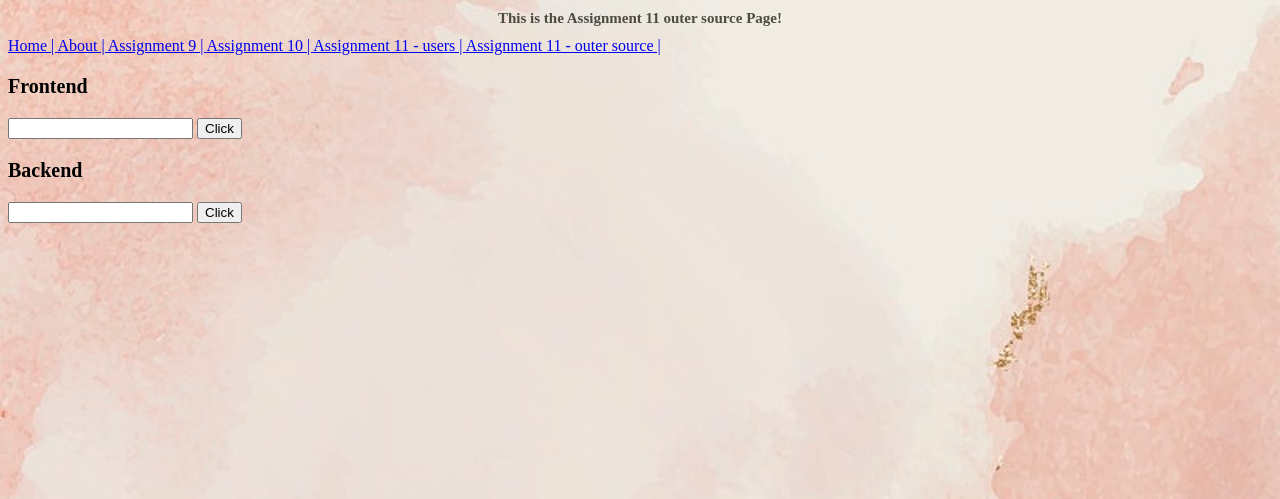
After one commit to RoyZion/RoyZion, a Flask app: page /assignment11/outer_source in a window 1280 px wide. The commit adds this page. Shown: the top 499 px of the page. Run offline with Flask 2, Linux system fonts and the light colour scheme.

Commit message:
homework 11

```diff
--- a/home work 9/app.py
+++ b/home work 9/app.py
@@ -1,6 +1,7 @@
-from flask import Flask, redirect, url_for, render_template
-from flask import request, session
-from interact_db import interact_db
+from flask import Flask, redirect, url_for, render_template, request, session
+from interact_db import interact_db, query_to_json
+import json
+import requests
 
 app = Flask(__name__)
 
@@ -72,6 +73,22 @@ def logout_assignment9_func():
 from pages.assignment10.assignment10 import assignment10
 app.register_blueprint(assignment10)
 
+@app.route("/assignment11/users")
+def assignment11_page():
+    query = "select * from users"
+    query_result = query_to_json(query=query)
+    return json.dumps(query_result)
+
+@app.route("/assignment11/outer_source", methods=['GET'])
+def assignment11_os_page():
+    if 'number' in request.args:
+        number = request.args['number']
+        res = requests.get(url=f"https://reqres.in/api/users/{number}")
+        res = res.json()
+        return render_template('assignment11_outer_source.html', user=res['data'])
+    return render_template('assignment11_outer_source.html')
+
+
 if __name__ == '__main__':
         app.secret_key = '123'  # we need a secret key when we import and use flask session
         app.run(debug=True)
--- /dev/null
+++ b/home work 9/static/js/assignment11.js
@@ -0,0 +1,26 @@
+function frontend_func() {
+    number = document.getElementById("f_number");
+    url = "https://reqres.in/api/users/"+number.value
+    fetch(url).then(
+        response => response.json()
+    ).then((response_obj) => {
+        console.log(response_obj.data)
+        return users_to_html(response_obj.data)
+    }
+    ).catch(
+        error => console.log(error)
+    )
+}
+
+function users_to_html(response_obj) {
+    const current_main = document.querySelector("main");
+    current_main.innerHTML = `
+        <img src="${response_obj.avatar}" alt="Profile Picture"/>
+        <div>
+            <span>${response_obj.name}</span>
+            <br>
+            <a href="mailto:${response_obj.email}">Send Email</a>
+            <br><br>
+        </div>
+    `;
+}
--- /dev/null
+++ b/home work 9/templates/assignment11_outer_source.html
@@ -0,0 +1,43 @@
+{% extends 'base.html' %}
+
+{% block title %}
+    Assignment 11 outer source Page
+{% endblock %}
+
+{% block header %}
+    <h1>This is the Assignment 11 outer source Page!</h1>
+{% endblock %}
+
+{% block body %}
+    {% set page_name = 'Assignment 11 outer source Page' %}
+
+    <div class="content">
+        <h3> Frontend </h3>
+        <input type="number" name="number" id="f_number"/>
+        <button onclick="frontend_func()">Click</button>
+
+        <script src="../static/js/assignment11.js"></script>
+
+        <h3> Backend </h3>
+        <form action="/assignment11/outer_source" method="get">
+            <input type="number" name="number" id="b_number">
+            <input type="submit" value="Click">
+        </form>
+
+    <!--    output-->
+        <br><br>
+        <main>
+            {% if user %}
+                <img src="{{ user.avatar }}" alt="Profile Picture"/>
+                <div>
+                    <span>{{ user.name}}</span>
+                    <br>
+                    <a href="mailto:{{ user.email }}">Send Email</a>
+                    <br><br>
+                </div>
+            {% endif %}
+        </main>
+    </div>
+
+
+{% endblock %}
--- a/home work 9/templates/menu.html
+++ b/home work 9/templates/menu.html
@@ -4,5 +4,7 @@
             <a href="/"> Home | </a>
             <a href="/about"> About | </a>
             <a href="/assignment9"> Assignment 9 | </a>
-            <a href="/assignment10">Assignment 10</a>
+            <a href="/assignment10"> Assignment 10 | </a>
+            <a href="/assignment11/users"> Assignment 11 - users | </a>
+            <a href="/assignment11/outer_source"> Assignment 11 - outer source | </a>
         </header>
```
Also changed, not shown: home work 9/interact_db.py (+17 -0 lines).
